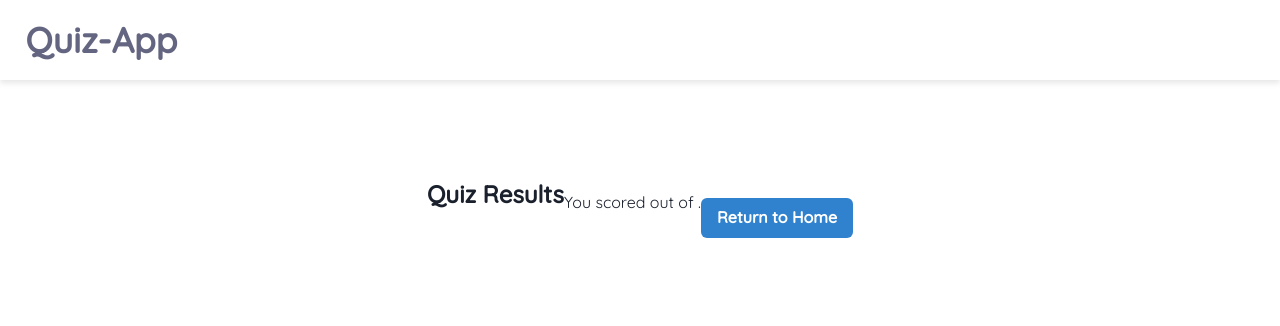
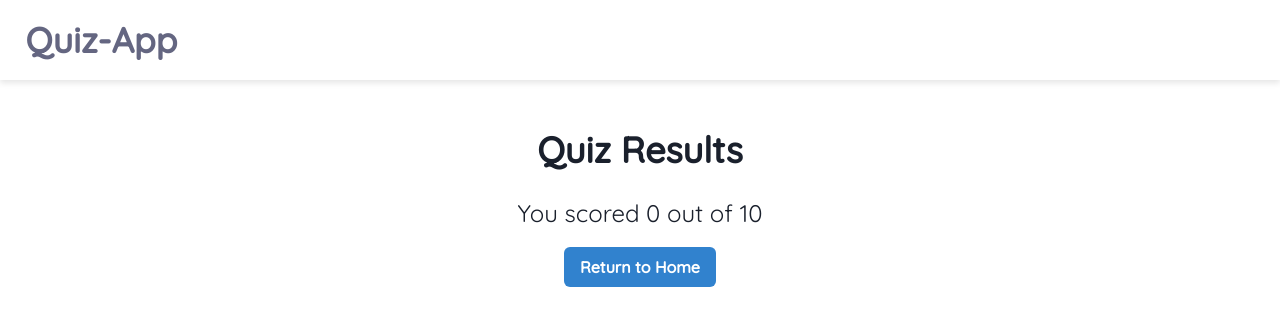
Before and after one commit to miit-daga/Quiz-App-frontend, a React (Vite) app in the folder frontend/: page /results in a window 1280 px wide. Shown: the top 326 px of the page. Built offline with nearby package versions, Linux system fonts and the light colour scheme; no server answers.

Commit message:
fixed result page

```diff
--- a/frontend/src/pages/maincomponent.jsx
+++ b/frontend/src/pages/maincomponent.jsx
@@ -71,7 +71,7 @@ export default function Quiz() {
         setLoading(true);
 
         try {
-            const response = await submitQuizAnswers({ userId, answers });
+            const response = await submitQuizAnswers(answers);
 
             if (response.status === 200) {
                 toast({
--- a/frontend/src/pages/results.jsx
+++ b/frontend/src/pages/results.jsx
@@ -1,33 +1,60 @@
-import React from "react";
+import { useEffect, useState } from 'react';
+import axios from 'axios';
 import { useNavigate } from "react-router-dom";
-import { Button, Center, Text } from "@chakra-ui/react";
-import Navbar from "../components/navbar";
-import useAuthStore from "../authStore";
+import { Center, Text, Heading, Button, VStack } from '@chakra-ui/react';
+import Navbar from '../components/navbar';
 
 const Results = () => {
+    const [loading, setLoading] = useState(true);
+    const [score, setScore] = useState(0);
     const navigate = useNavigate();
-    const { quizScore, totalQuestions } = useAuthStore((state) => ({
-        quizScore: state.quizScore,
-        totalQuestions: state.totalQuestions,
-    }));
+
+    useEffect(() => {
+        const fetchQuizScore = async () => {
+            try {
+                const response = await axios.get(`http://localhost:3001/quiz/score`, {
+                    withCredentials: true,
+                });
+                setScore(response.data.score);
+            } catch (error) {
+                console.error('Failed to fetch quiz score:', error);
+            } finally {
+                setLoading(false);
+            }
+        };
+
+        fetchQuizScore();
+    }, []);
 
     const handleReturnHome = () => {
         navigate("/home");
     };
 
+    if (loading) {
+        return (
+            <>
+                <Navbar />
+                <Center mt="4">
+                    <Text fontSize="xl">Loading...</Text>
+                </Center>
+            </>
+        );
+    }
+
     return (
         <>
             <Navbar />
-            <Center mt="6rem">
-                <Text fontSize="2xl" fontWeight="bold" mb="2rem">
+            <Center mt="4">
+                <Heading as="h1" size="xl" mb="4">
                     Quiz Results
-                </Text>
-                <Text mb="1rem">
-                    You scored {quizScore} out of {totalQuestions}.
-                </Text>
+                </Heading>
+            </Center>
+            <Center mt="2">
+                <Text fontSize="2xl">You scored {score} out of 10</Text>
+            </Center>
+            <Center mt="4">
                 <Button
                     onClick={handleReturnHome}
-                    mt="1rem"
                     colorScheme="blue"
                     variant="solid"
                     size="md"
--- a/frontend/src/utils/apis.js
+++ b/frontend/src/utils/apis.js
@@ -8,11 +8,11 @@ export const register = (userData) => {
 };
 
 export const login = (loginData) => {
-  return axios.post(`${API_URL}/login`, loginData, { withCredentials: true });
+  return axios.post(`${API_URL}/login`, loginData);
 };
 
 export const logOutUser = () => {
-  return axios.get(`${API_URL}/logout`, { withCredentials: true });
+  return axios.get(`${API_URL}/logout`);
 };
 
 export const updateProfile = (updates) => {
@@ -20,7 +20,7 @@ export const updateProfile = (updates) => {
 };
 // New functions for quiz app
 export const getQuizQuestions = () => {
-  return axios.get(`${API_URL}/quiz/questions`, { withCredentials: true });
+  return axios.get(`${API_URL}/quiz/questions`);
 };
 
 export const submitQuizAnswers = (answers) => {
```
